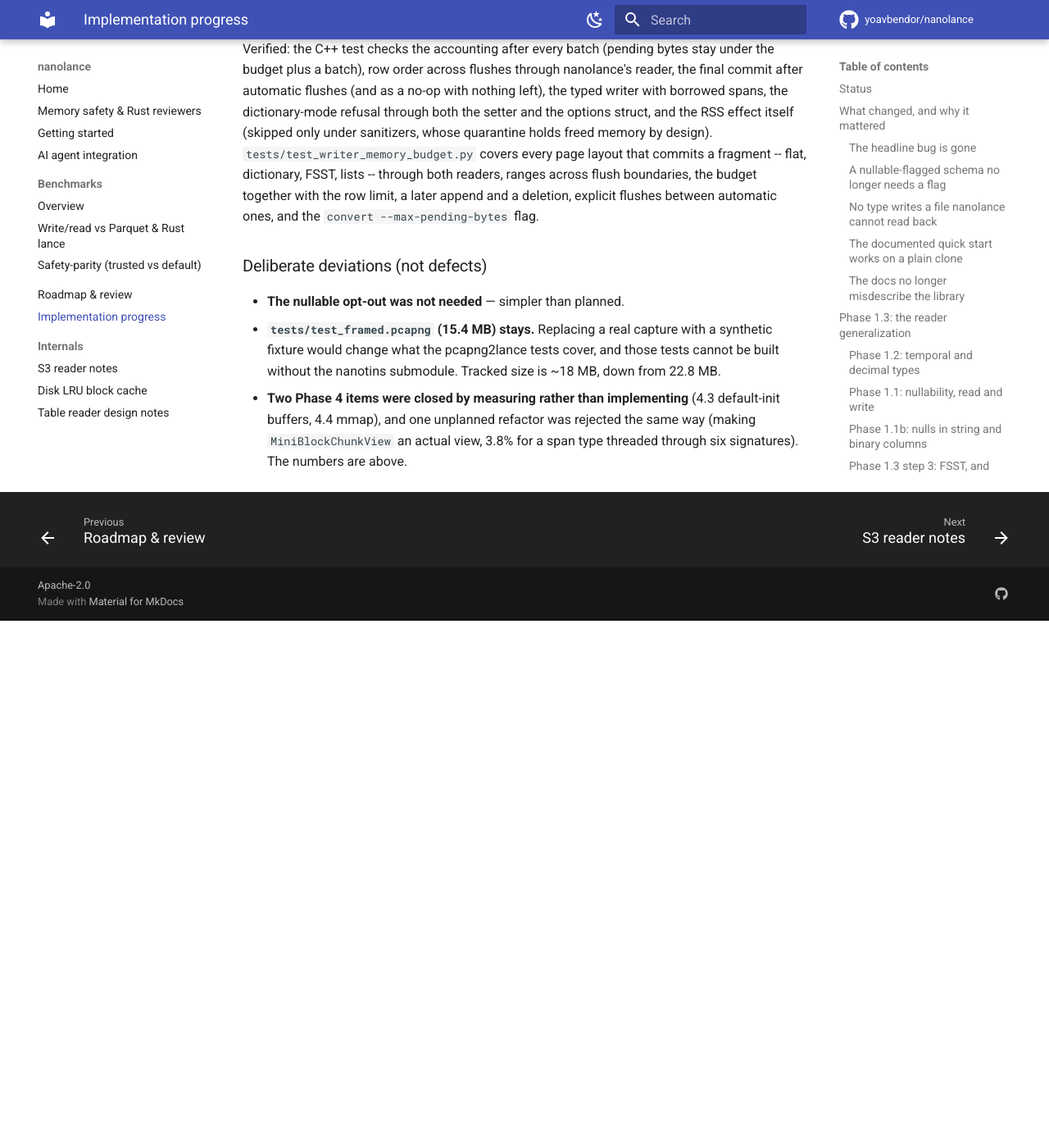
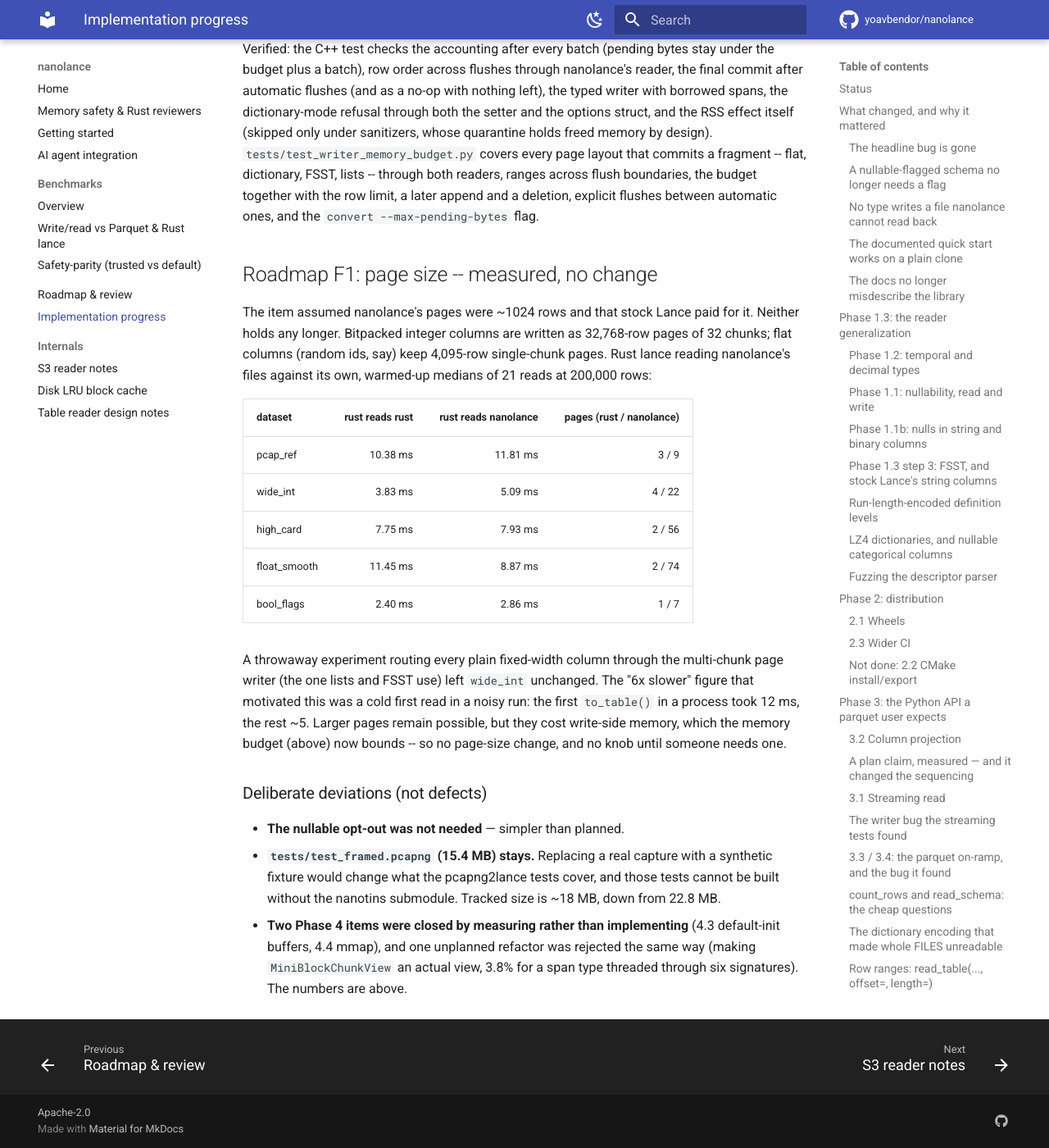
Before and after one commit to yoavbendor/nanolance, an MkDocs documentation site: the page built from docs/PROGRESS.md, in a window 1280 px wide and 1400 px high, scrolled down 59143 px. Shown: the whole window at 82% size. Built offline with MkDocs 1.6.1 and Material for MkDocs 9.7.7, drawn with Linux system fonts in a browser that asks for light colours; comment, search, counter and statistics services are not loaded; before the commit the page ends 59900 px from its top, so only the background shows below that.

Commit message:
F1: page size measured, no change needed
Bitpacked columns already use 32,768-row pages; rust lance reads
nanolance's files within 0-33% of its own (warmed medians), and moving
flat columns to multi-chunk pages did not change it. The earlier 6x gap
was a cold first read.

Co-Authored-By: Claude Opus 5.5 <noreply@anthropic.com>
Claude-Session: https://claude.ai/code/session_014PGy9PK68gHvyR8T1r5ueY

```diff
--- a/docs/PROGRESS.md
+++ b/docs/PROGRESS.md
@@ -2226,6 +2226,27 @@ covers every page layout that commits a fragment -- flat, dictionary, FSST, list
 readers, ranges across flush boundaries, the budget together with the row limit, a later append and
 a deletion, explicit flushes between automatic ones, and the `convert --max-pending-bytes` flag.
 
+## Roadmap F1: page size -- measured, no change
+
+The item assumed nanolance's pages were ~1024 rows and that stock Lance paid for it. Neither holds
+any longer. Bitpacked integer columns are written as 32,768-row pages of 32 chunks; flat columns
+(random ids, say) keep 4,095-row single-chunk pages. Rust lance reading nanolance's files against
+its own, warmed-up medians of 21 reads at 200,000 rows:
+
+| dataset | rust reads rust | rust reads nanolance | pages (rust / nanolance) |
+|---|---:|---:|---:|
+| pcap_ref | 10.38 ms | 11.81 ms | 3 / 9 |
+| wide_int | 3.83 ms | 5.09 ms | 4 / 22 |
+| high_card | 7.75 ms | 7.93 ms | 2 / 56 |
+| float_smooth | 11.45 ms | 8.87 ms | 2 / 74 |
+| bool_flags | 2.40 ms | 2.86 ms | 1 / 7 |
+
+A throwaway experiment routing every plain fixed-width column through the multi-chunk page writer
+(the one lists and FSST use) left `wide_int` unchanged. The "6x slower" figure that motivated this
+was a cold first read in a noisy run: the first `to_table()` in a process took 12 ms, the rest ~5.
+Larger pages remain possible, but they cost write-side memory, which the memory budget (above) now
+bounds -- so no page-size change, and no knob until someone needs one.
+
 ### Deliberate deviations (not defects)
 
 - **The nullable opt-out was not needed** — simpler than planned.
--- a/docs/ROADMAP.md
+++ b/docs/ROADMAP.md
@@ -199,6 +199,7 @@ for a large one. See PROGRESS, "Roadmap E4".
 | # | Task | Size | Model |
 |---|---|---|---|
 | F1 | **Page size.** nanolance writes ~1024 rows per bitpacked page; pylance put 200,000 in one. Measure read time vs page size on the bench datasets *first* — this project's instruction profiles misled four times; only wall clock is trusted. | S (measure) + M | **Opus** |
+| F1 | *(status)* **Measured and closed, no change.** Bitpacked columns were already written as 32,768-row multi-chunk pages; only flat columns keep 4,095-row pages. Warmed-up medians (21 reads, 200,000 rows): rust lance reads nanolance's files within 0-33% of its own (≤1.3 ms), faster on floats; routing flat columns to multi-chunk pages did not move it. The 6x gap quoted earlier was a cold first read. Bigger pages would cost write-side memory, which F3 bounds instead. | | |
 | F3 | **Memory budget for writing** — `max_pending_bytes`: write_batch flushes a fragment when the buffered data reaches it (edge devices). | S | **Done** — see PROGRESS |
 | F2 | **FSST on write** — the answer to the one bench shape nanolance still loses (`high_card`, 7.67 ms vs 5.12 ms). Encoder only; the reader exists. Correctness oracle: pylance reads it; speed oracle: the bench. | M–L | **Opus** |
 
```
